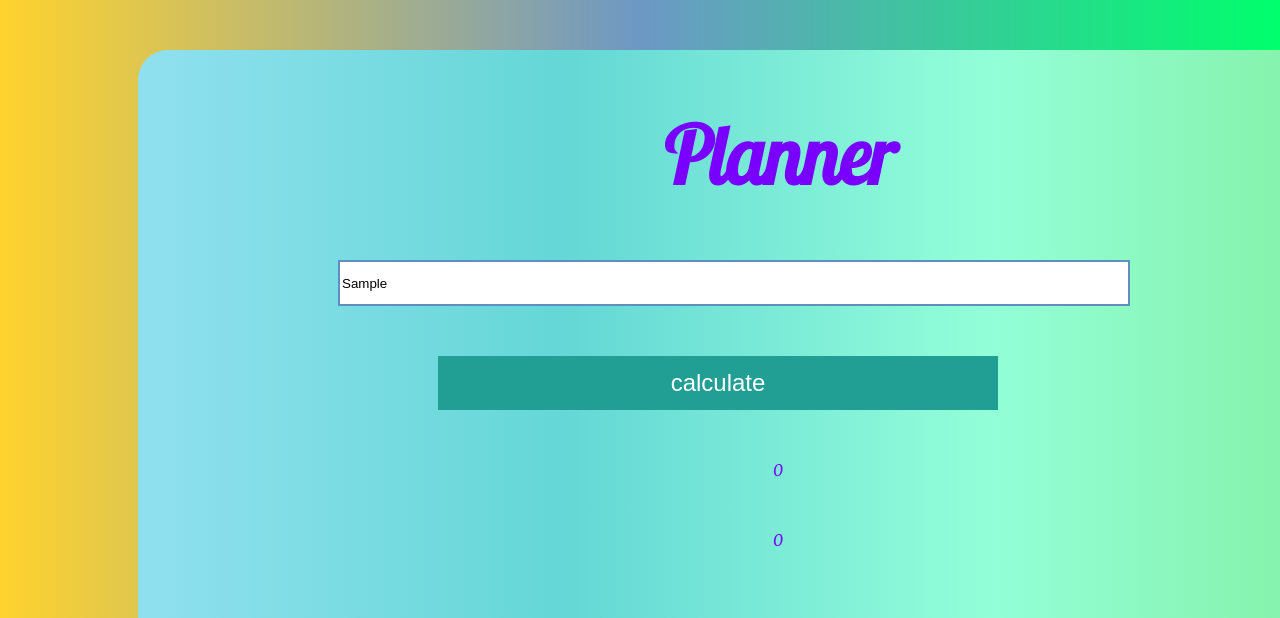
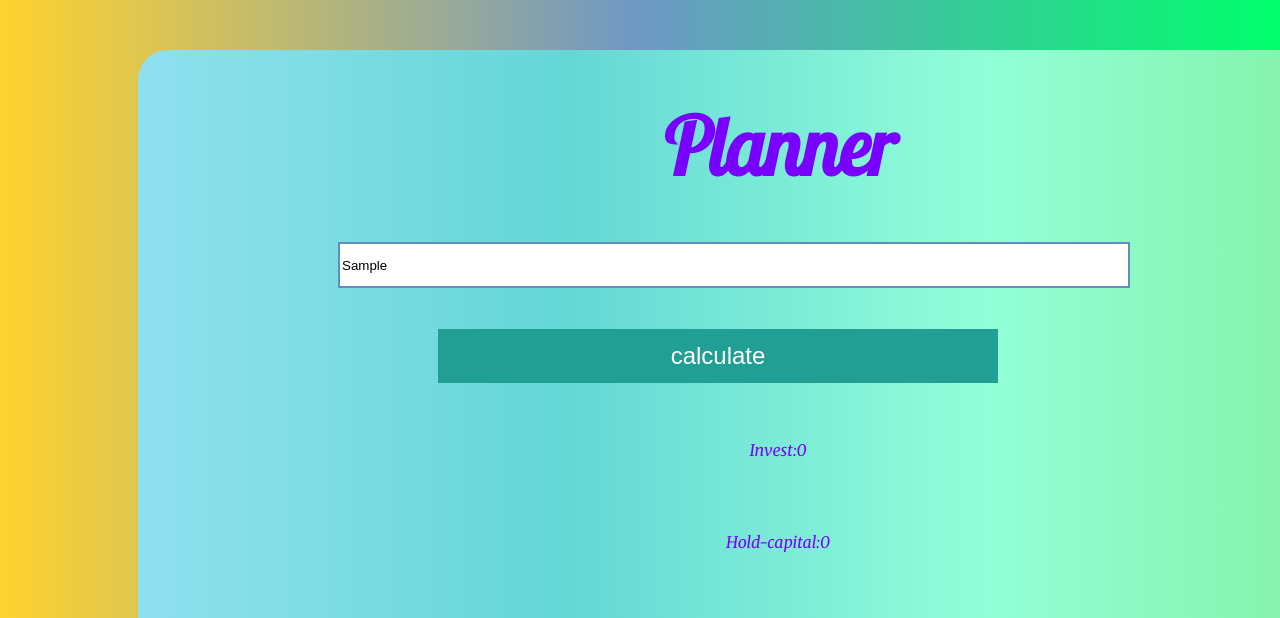
Before and after one commit to JusticeOpara/planner, a plain HTML site: page index.html in a window 1280 px wide. Both pictures are taken after typing "Sample" into the empty fields and a click on the button "calculate". Shown: the top 618 px of the page. Drawn offline with Linux system fonts and the light colour scheme.

Commit message:
added an id to a span in a paragraph

```diff
--- a/app.js
+++ b/app.js
@@ -45,7 +45,7 @@ calc.addEventListener("click", function (event) {
       str[0] = str[0].replace(/\B(?=(\d{3})+(?!\d))/g, ",");
       return str.join(".");
     }
-    invest.innerHTML = separator(thirtyPercent);
+    outputinvest.innerHTML = separator(thirtyPercent);
     console.log(separator(thirtyPercent));
 
     let twentyPercent = (thirtyPercent * 0.2);
@@ -59,7 +59,7 @@ calc.addEventListener("click", function (event) {
       return str.join(".");
     }
 
-    capital.innerHTML = separator(twentyPercent);
+    outputcapital.innerHTML = separator(twentyPercent);
     console.log(separator(twentyPercent));
   }
 });
--- a/index.html
+++ b/index.html
@@ -20,11 +20,11 @@
         <button class="calculate" value="">calculate</button>
 
         <div class="invest">
-            <span>Invest:</span>
+            <p>Invest:<span id="outputinvest"></span></p>
         </div>
 
         <div class="capital">
-            <span>Hold-capital:</span>
+            <p>Hold-capital:<span id="outputcapital"></span></p>
         </div>
 
         <footer>
```
